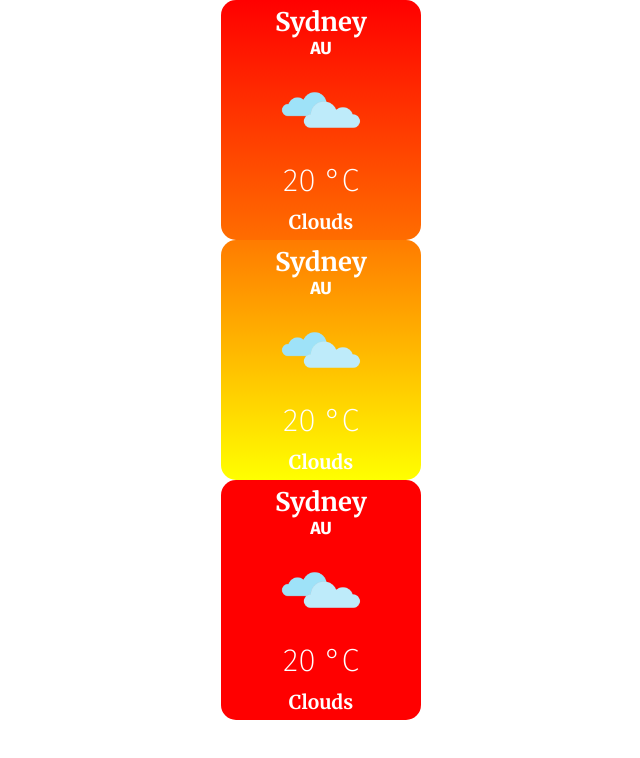
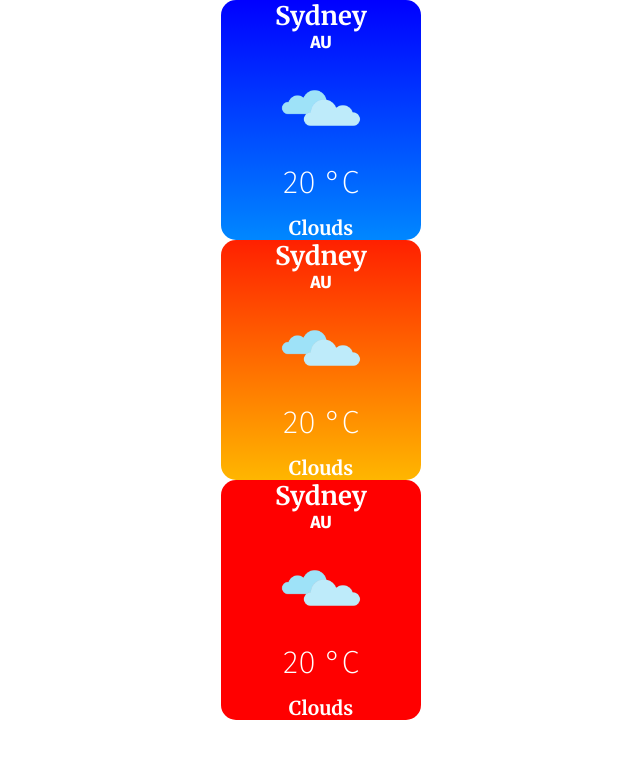
Before and after one commit to addis-hail/learning-react, a React (Create React App) app: page / in a window 1280 px wide. Shown: the top 758 px of the page, without its empty margins (319-959 px from the left). Built offline with nearby package versions, Linux system fonts and the light colour scheme.

Commit message:
card reactive background-2

```diff
--- a/src/App.js
+++ b/src/App.js
@@ -6,9 +6,9 @@ import './App.css';
 function App() {
   return (
     <div className="App">
-      <WeatherCard temp="28" />
-      <WeatherCard temp="10" />
-      <WeatherCard temp="40" />
+      <WeatherCard temp={-5} />
+      <WeatherCard temp={20} />
+      <WeatherCard temp={40} />
     </div>
   );
 }
--- a/src/components/WeatherCard/component.js
+++ b/src/components/WeatherCard/component.js
@@ -6,18 +6,27 @@ import Icon from './icon';
 import Condition from './condition';
 
 const WeatherCard = props => {
+   let highColor = 0;
+   let lowColor = 0;
+   let bg = null;
+   if(props.temp > 12) { //for hot weather
+    highColor = (1 - (props.temp - 12)/28)*255;
+    lowColor = highColor - 150;
+    bg = `linear-gradient(to top, rgb(255, ${highColor}, 0), rgb(255, ${lowColor}, 0))`;
+   } else if(props.temp <= 12){ //for cold weather
+    highColor = (1-(props.temp + 20)/32)*255;
+    lowColor = highColor - 150;
+    bg = `linear-gradient(to top, rgb(0, ${highColor}, 255), rgb(0, ${lowColor}, 255))`;
+   }
 
-    let temp = 14;
-    let highColor = (1-((props.temp-12)/28))*255;
-    let lowColor = highColor - 150;
     const Card = styled.div`
         margin: 0 auto;
-        background: linear-gradient(to top, rgba(255, ${highColor}, 0), rgb(255, ${lowColor}, 0));
+        background: ${bg};
         width: 200px;
         height: 240px;
         display: flex;
         flex-direction: column;
-        justify-content: space-around;
+        justify-content: space-between;
         align-items: center;
         border-radius: 15px;
     `
```
